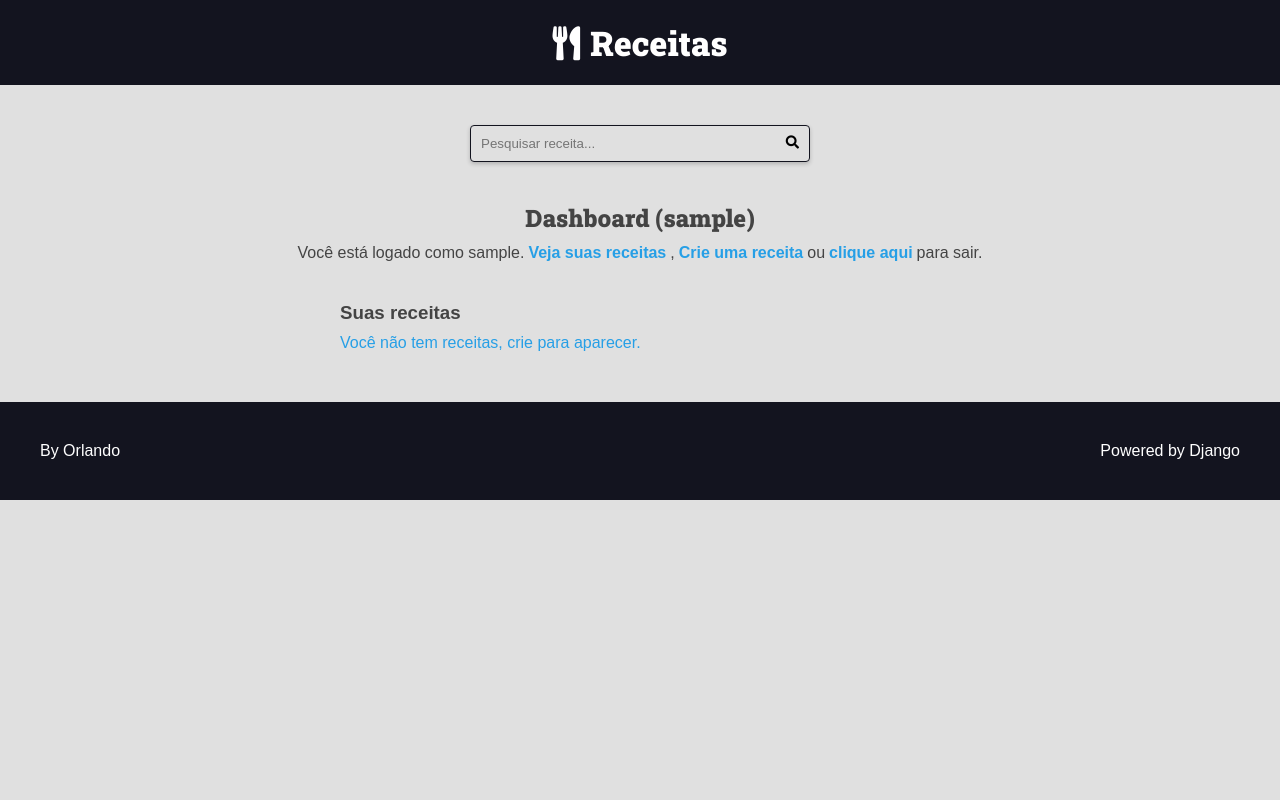
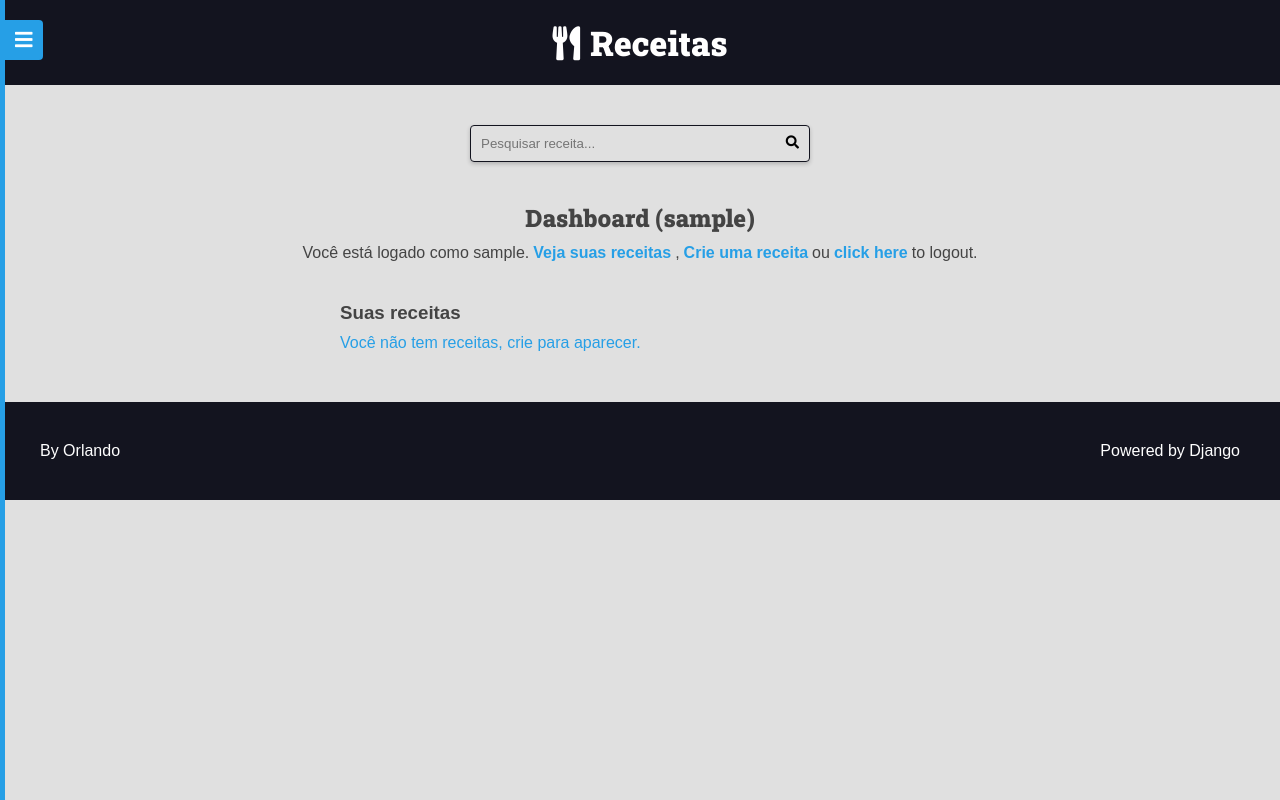
Before and after one commit to orlandoconceicao/backend, a Django app: page /authors/dashboard/ in a window 1280 px wide. Run offline with Django 5.2, Linux system fonts and the light colour scheme; the visitor is signed in with stand-in values (Sample User, id 1); data that the repository does not hold is empty; parts of the project's set-up code (start-up, migrations or seed data) failed here and were passed over.

Commit message:
Adiciona menu lateral e logout via formulário

```diff
--- /dev/null
+++ b/projetos/Projeto receitas/pagina-de-receitas/authors/templates/authors/partials/form_logout.html
@@ -0,0 +1,4 @@
+<form class="inline-form form-logout" action="{% url 'authors:logout' %}" method='POST'>
+  {% csrf_token %}
+  <input type="hidden" name="username" value="{{ request.user.username }}">
+</form>
--- a/projetos/Projeto receitas/pagina-de-receitas/authors/templates/authors/partials/login_message.html
+++ b/projetos/Projeto receitas/pagina-de-receitas/authors/templates/authors/partials/login_message.html
@@ -3,11 +3,7 @@
         Você está logado como {{ request.user.username }}.
         <a href="{% url "authors:dashboard" %}">Veja suas receitas </a>,
         <a href="{% url "authors:dashboard_recipe_new" %}">Crie uma receita </a> ou
-        <form class="inline-form" action="{% url 'authors:logout' %}" method="post">
-        {% csrf_token %}
-            <input type="hidden" name="username" value="{{ request.user.username}}">
-            <button class="plaintext-button" type="submit">clique aqui</button>
-        </form>
-        para sair.
+        {% include 'authors/partials/form_logout.html' %}
+        <a class="authors-logout-link" href="#">click here</a> to logout.
     </div>
 {% endif %}
--- a/projetos/Projeto receitas/pagina-de-receitas/base_static/global/css/styles.css
+++ b/projetos/Projeto receitas/pagina-de-receitas/base_static/global/css/styles.css
@@ -787,6 +787,78 @@ a {
     height: auto;
 }
 
+.hidden-text {
+  display: none;
+}
+
+.menu-container {
+  position: fixed;
+  top: 0;
+  left: 0;
+  bottom: 0;
+  width: 260px;
+  min-height: 100vh;
+  overflow-y: auto;
+  background: var(--color-primary);
+  z-index: 2;
+  transition: all 300ms ease-in-out;
+}
+
+.menu-container a {
+  color: var(--color-white);
+}
+
+.menu-hidden {
+  left: -255px;
+}
+
+.button-show-menu {
+  position: fixed;
+  left: 265px;
+  top: 2rem;
+  color: var(--color-white);
+  background-color: var(--color-primary);
+  border: none;
+  font-size: 2rem;
+  z-index: 3;
+  padding: 1rem;
+  visibility: hidden;
+  opacity: 0;
+  transition: all 300ms ease-in-out;
+  border-radius: 0 4px 4px 0;
+  cursor: pointer;
+}
+
+.button-show-menu-visible {
+  visibility: visible;
+  opacity: 1;
+  left: 5px;
+}
+
+.button-close-menu {
+  position: absolute;
+  top: 1rem;
+  right: 1rem;
+  color: var(--color-white);
+  background: none;
+  border: none;
+  font-size: 2rem;
+  z-index: 3;
+  cursor: pointer;
+}
+
+.menu-nav {
+  display: flex;
+  flex-flow: column wrap;
+  font-family: var(--font-headings);
+  font-size: 2rem;
+}
+
+.menu-nav a {
+  width: 100%;
+  padding: 1rem;
+}
+
 
 /***************************************************************************************************/
 /* ==================================================
--- a/projetos/Projeto receitas/pagina-de-receitas/base_static/global/js/scripts.js
+++ b/projetos/Projeto receitas/pagina-de-receitas/base_static/global/js/scripts.js
@@ -1,4 +1,4 @@
-function my_scope() {
+(() => {
     const forms = document.querySelectorAll('.form-delete');
 
     for (const form of forms) {
@@ -12,6 +12,45 @@ function my_scope() {
             }
         });
     }
-}
+})();
 
-my_scope();
+(() => {
+  const buttonCloseMenu = document.querySelector('.button-close-menu');
+  const buttonShowMenu = document.querySelector('.button-show-menu');
+  const menuContainer = document.querySelector('.menu-container');
+
+  const buttonShowMenuVisibleClass = 'button-show-menu-visible';
+  const menuHiddenClass = 'menu-hidden';
+
+  const closeMenu = () => {
+    buttonShowMenu.classList.add(buttonShowMenuVisibleClass);
+    menuContainer.classList.add(menuHiddenClass);
+  };
+
+  const showMenu = () => {
+    buttonShowMenu.classList.remove(buttonShowMenuVisibleClass);
+    menuContainer.classList.remove(menuHiddenClass);
+  };
+
+  if (buttonCloseMenu) {
+    buttonCloseMenu.removeEventListener('click', closeMenu);
+    buttonCloseMenu.addEventListener('click', closeMenu);
+  }
+
+  if (buttonShowMenu) {
+    buttonCloseMenu.removeEventListener('click', showMenu);
+    buttonShowMenu.addEventListener('click', showMenu);
+  }
+})();
+
+(() => {
+  const authorsLogoutLinks = document.querySelectorAll('.authors-logout-link');
+  const formLogout = document.querySelector('.form-logout');
+
+  for (const link of authorsLogoutLinks) {
+    link.addEventListener('click', (e) => {
+      e.preventDefault();
+      formLogout.submit();
+    });
+  }
+})();
--- a/projetos/Projeto receitas/pagina-de-receitas/base_templates/global/base.html
+++ b/projetos/Projeto receitas/pagina-de-receitas/base_templates/global/base.html
@@ -7,6 +7,7 @@
   </head>
 
   <body>
+    {% include 'global/partials/menu.html' %}
     {% include 'global/partials/header.html' %}
 
     {% include 'global/partials/search.html' %}
--- /dev/null
+++ b/projetos/Projeto receitas/pagina-de-receitas/base_templates/global/partials/menu.html
@@ -0,0 +1,27 @@
+<button class="button-show-menu button-show-menu-visible">
+  <i class="fas fa-bars"></i>
+  <span class="hidden-text">Show menu</span>
+</button>
+
+<div class="menu-container menu-hidden">
+  <button class="button-close-menu button-close-menu-visible">
+    <i class="fas fa-times-circle"></i>
+    <span class="hidden-text">Close menu</span>
+  </button>
+
+  <div class="menu-content">
+    <nav class="menu-nav">
+      <a href="{% url 'recipes:home' %}">Home</a>
+
+      {% if user.is_authenticated %}
+        <a href="{% url 'authors:dashboard_recipe_new' %}">New recipe</a>
+        <a href="{% url 'authors:dashboard' %}">Dashboard</a>
+        <a class="authors-logout-link" href="{% url 'authors:logout' %}">Logout</a>
+        {% include 'authors/partials/form_logout.html' %}
+      {% else %}
+        <a href="{% url 'authors:login' %}">Login</a>
+        <a href="{% url 'authors:register' %}">Register</a>
+    {% endif %}
+    </nav>
+  </div>
+</div>
```
